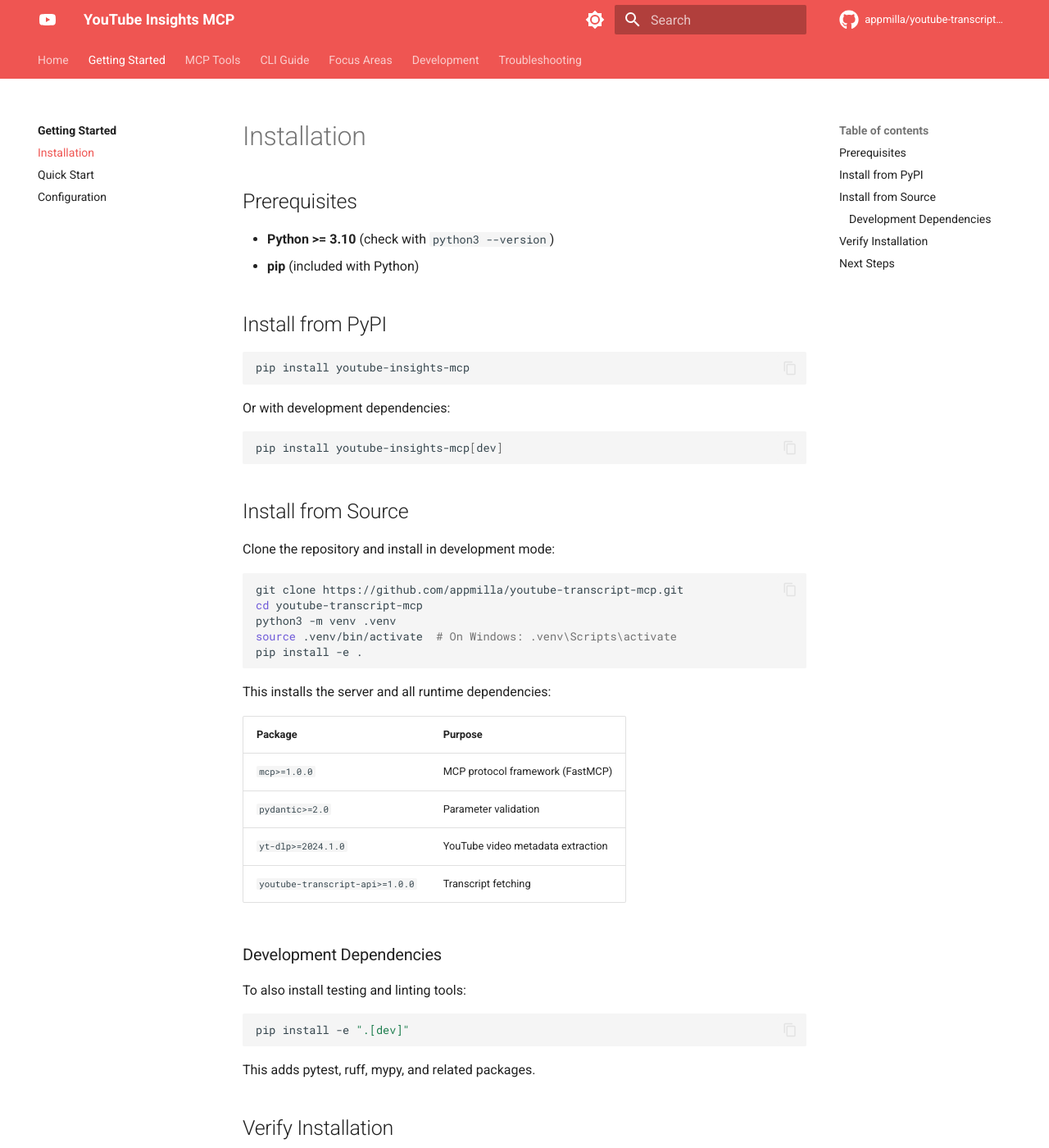
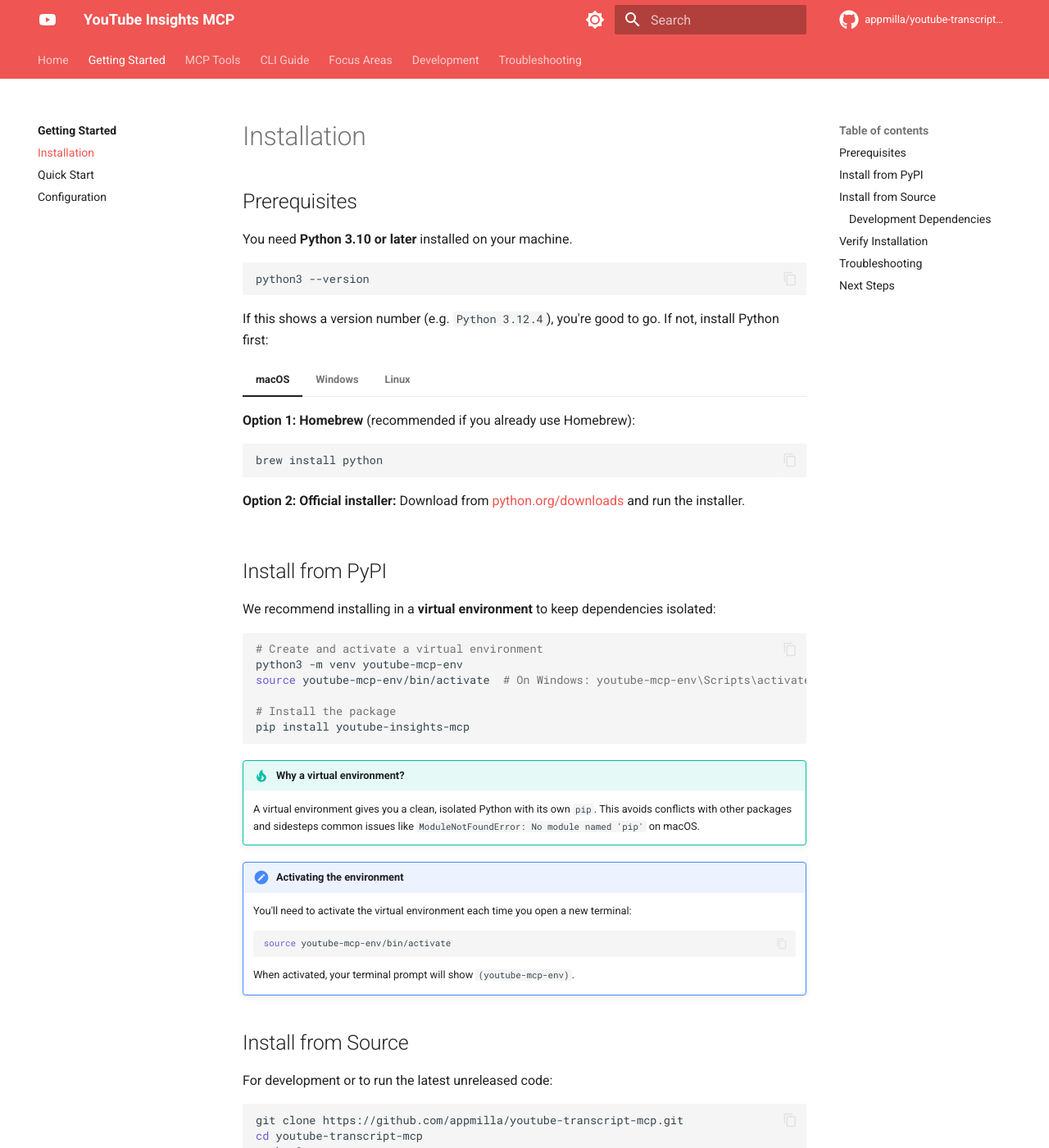
Before and after one commit to guardkit/youtube-transcript-mcp, an MkDocs documentation site: the page built from docs/getting-started/installation.md, in a window 1280 px wide and 1400 px high. Shown: the whole window at 82% size. Built offline with MkDocs 1.6.1 and Material for MkDocs 9.7.7, drawn with Linux system fonts in a browser that asks for light colours; comment, search, counter and statistics services are not loaded; some of the changed text lies outside the part shown.

Commit message:
Add Python setup guide for non-Python users
- Add prerequisites section to README with Python install instructions
  for macOS, Windows, and Linux
- Recommend virtual environment installation to avoid broken system pip
- Add troubleshooting note for ModuleNotFoundError: No module named 'pip'
- Expand docs installation page with platform-specific tabs, venv
  explanation, and common error solutions table

Co-Authored-By: Claude Opus 4.6 <noreply@anthropic.com>

````diff
--- a/docs/getting-started/installation.md
+++ b/docs/getting-started/installation.md
@@ -2,24 +2,67 @@
 
 ## Prerequisites
 
-- **Python >= 3.10** (check with `python3 --version`)
-- **pip** (included with Python)
+You need **Python 3.10 or later** installed on your machine.
+
+```bash
+python3 --version
+```
+
+If this shows a version number (e.g. `Python 3.12.4`), you're good to go. If not, install Python first:
+
+=== "macOS"
+
+    **Option 1: Homebrew** (recommended if you already use Homebrew):
+    ```bash
+    brew install python
+    ```
+
+    **Option 2: Official installer:**
+    Download from [python.org/downloads](https://www.python.org/downloads/) and run the installer.
+
+=== "Windows"
+
+    Download from [python.org/downloads](https://www.python.org/downloads/) and run the installer.
+
+    !!! warning "Check 'Add Python to PATH'"
+        During installation, make sure to tick **"Add Python to PATH"** on the first screen. Without this, `python` and `pip` won't be available in your terminal.
+
+=== "Linux"
+
+    ```bash
+    # Debian / Ubuntu
+    sudo apt install python3 python3-pip python3-venv
+
+    # Fedora
+    sudo dnf install python3 python3-pip
+    ```
 
 ## Install from PyPI
 
+We recommend installing in a **virtual environment** to keep dependencies isolated:
+
 ```bash
+# Create and activate a virtual environment
+python3 -m venv youtube-mcp-env
+source youtube-mcp-env/bin/activate  # On Windows: youtube-mcp-env\Scripts\activate
+
+# Install the package
 pip install youtube-insights-mcp
 ```
 
-Or with development dependencies:
+!!! tip "Why a virtual environment?"
+    A virtual environment gives you a clean, isolated Python with its own `pip`. This avoids conflicts with other packages and sidesteps common issues like `ModuleNotFoundError: No module named 'pip'` on macOS.
 
-```bash
-pip install youtube-insights-mcp[dev]
-```
+!!! note "Activating the environment"
+    You'll need to activate the virtual environment each time you open a new terminal:
+    ```bash
+    source youtube-mcp-env/bin/activate
+    ```
+    When activated, your terminal prompt will show `(youtube-mcp-env)`.
 
 ## Install from Source
 
-Clone the repository and install in development mode:
+For development or to run the latest unreleased code:
 
 ```bash
 git clone https://github.com/appmilla/youtube-transcript-mcp.git
@@ -50,17 +93,9 @@ This adds pytest, ruff, mypy, and related packages.
 
 ## Verify Installation
 
-Check that the server starts correctly:
-
-```bash
-# Run the MCP server (will wait for stdin - press Ctrl+C to exit)
-youtube-insights-mcp
-```
-
 Test the CLI interface:
 
 ```bash
-# Health check
 youtube-insights-mcp cli ping
 ```
 
@@ -75,6 +110,15 @@ Expected output:
 }
 ```
 
+## Troubleshooting
+
+| Problem | Solution |
+|---------|----------|
+| `ModuleNotFoundError: No module named 'pip'` | Your system Python is misconfigured. Create a virtual environment first (see above) — this gives you a working pip. |
+| `python3: command not found` | Python is not installed or not on your PATH. Follow the prerequisites above. |
+| `pip: command not found` | Use `python3 -m pip install ...` instead, or activate a virtual environment. |
+| `command not found: youtube-insights-mcp` | Make sure your virtual environment is activated, or the package isn't installed. Run `pip show youtube-insights-mcp` to check. |
+
 ## Next Steps
 
 - [Quick Start](quickstart.md) - Fetch your first transcript in 5 minutes
````
Also changed, not shown: README.md (+22 -5 lines).
